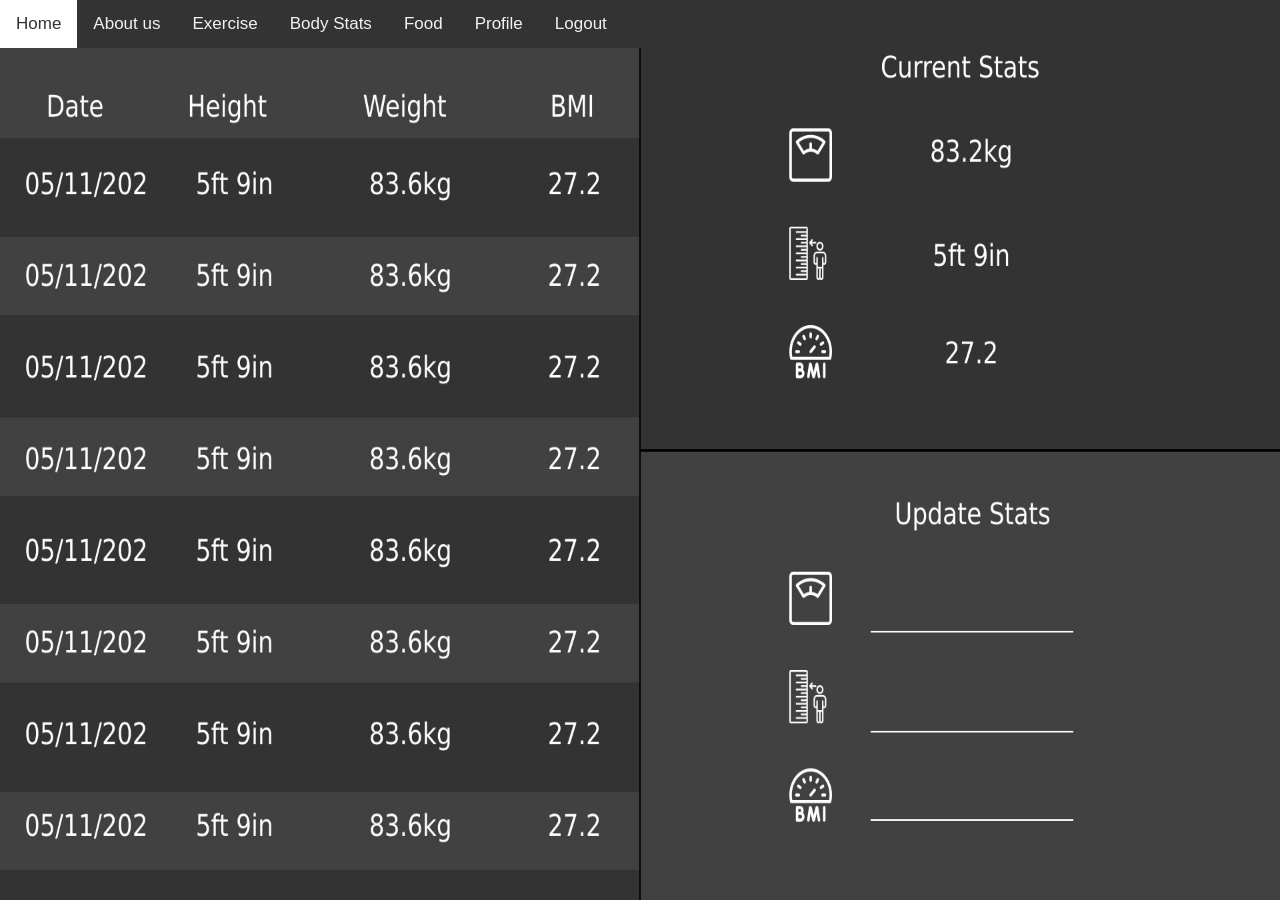
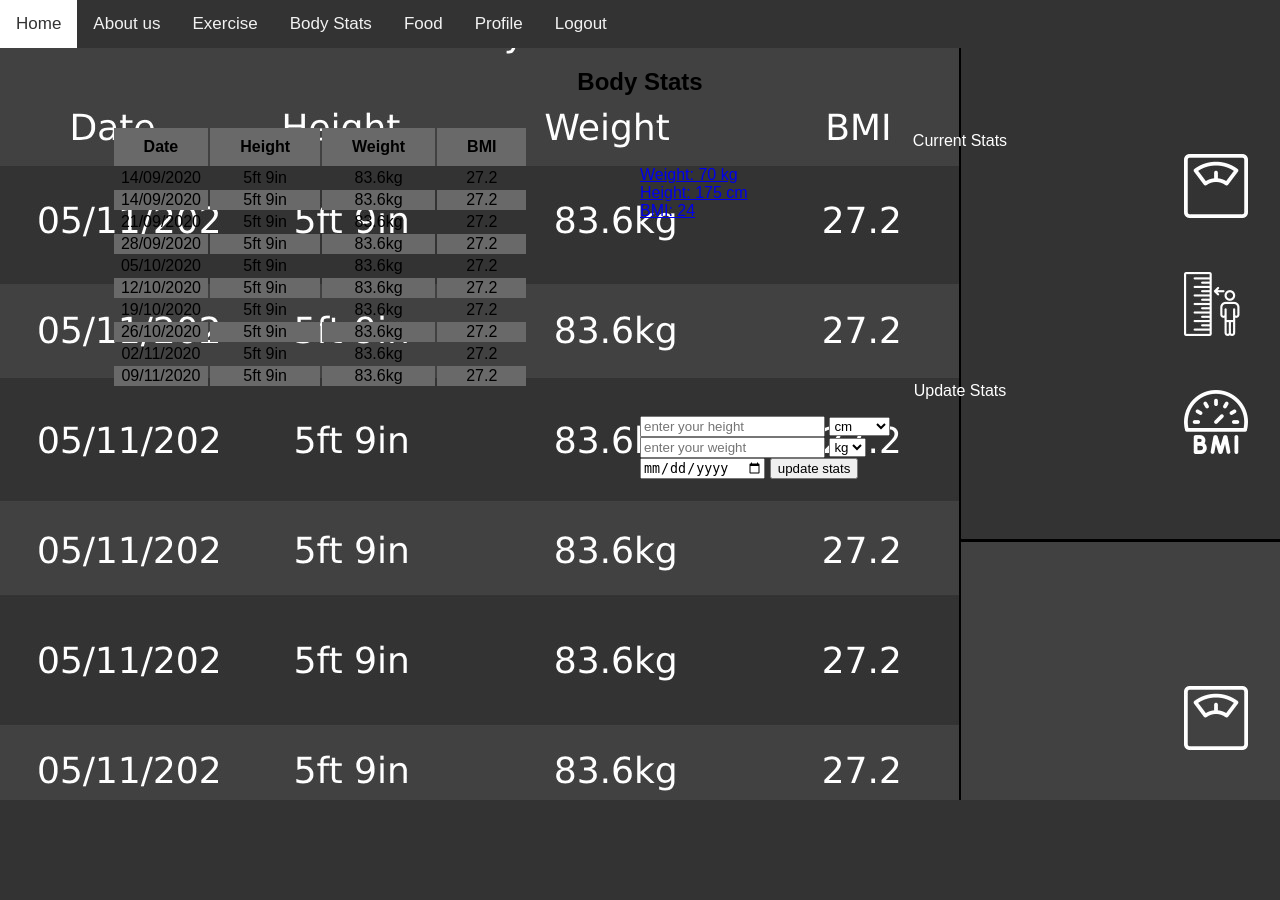
Before and after one commit to Group-21-Software-engineering-project/group21-fitnesswebapp, a Django app: page /bodyStats/ in a window 1280 px wide. After the commit the page ends 800 px from the top, so only its background shows below. Run offline with Django 3.2, Linux system fonts and the light colour scheme.

Commit message:
Added comments and css to profile and body stats

```diff
--- a/fitnesswebapp/myproject/bodyStats/templates/bodyStats/bodyStatsHome.html
+++ b/fitnesswebapp/myproject/bodyStats/templates/bodyStats/bodyStatsHome.html
@@ -1,7 +1,7 @@
 {% extends "bodyStats/bodyStatsBase.html"%}
 {% block content %}
 
-<style>
+<!-- <style>
     body {
                 background-image: url(../static/home/images/tempBodyStats.jpg);
                 background-repeat: no-repeat;
@@ -9,15 +9,16 @@
                 height: 900px;
                 background-size: 100% 100%;
     }
-</style>
+</style> -->
 
 <!-- UNCOMMENT WHEN COMPLETE!! -->
 
-<!-- <div id="content">
-
+<div id="content">
+    <h1>Body Stats</h1>
+    <!-- Table Div -->
     <div id="tableDivL">
         <table id="table">
-            <tr>
+            <tr id="tableHeader">
                 <th>Date</th>
                 <th>Height</th>
                 <th>Weight</th>
@@ -31,7 +32,7 @@
                 <td>27.2</td>
             </tr>
 
-            <tr>
+            <tr id="ar">
                 <td>14/09/2020</td>
                 <td>5ft 9in</td>
                 <td>83.6kg</td>
@@ -45,7 +46,7 @@
                 <td>27.2</td>
             </tr>
 
-            <tr>
+            <tr id="ar">
                 <td>28/09/2020</td>
                 <td>5ft 9in</td>
                 <td>83.6kg</td>
@@ -59,7 +60,7 @@
                 <td>27.2</td>
             </tr>
 
-            <tr>
+            <tr id="ar">
                 <td>12/10/2020</td>
                 <td>5ft 9in</td>
                 <td>83.6kg</td>
@@ -73,7 +74,7 @@
                 <td>27.2</td>
             </tr>
 
-            <tr>
+            <tr id="ar">
                 <td>26/10/2020</td>
                 <td>5ft 9in</td>
                 <td>83.6kg</td>
@@ -87,7 +88,7 @@
                 <td>27.2</td>
             </tr>
 
-            <tr>
+            <tr id="ar">
                 <td>09/11/2020</td>
                 <td>5ft 9in</td>
                 <td>83.6kg</td>
@@ -96,33 +97,97 @@
         </table>
     </div>
 
-
+    <!-- Current Stats -->
     <div class="bodyStats" id="bodyStatsTR">
-        <h2 class="title">Current stats</h2>
+        <p id="currentStats">Current Stats</p>
+        <!-- Weight -->
         <a class="subTitle" id="currentWeight" href="{% url 'bodyStatsHistoryWeight-page' %}">Weight: 70 kg</a><br>
+        <!-- Height -->
         <a class="subTitle" id="currentHeight" href="{% url 'bodyStatsHistoryHeight-page' %}">Height: 175 cm</a><br>
+        <!-- BMI -->
         <a class="subTitle" href="{% url 'bodyStatsHistoryBMI-page' %}">BMI: 24</a><br>
     </div>
 
+    <!-- Update Body Stats -->
     <div class="inputBodyStats" id="inputBodyStatsBR">
-        <h2 class="title">Update your body stats</h2>
+        <p id="updateStats">Update Stats</p>
         <form class="updateBodyStats" id="updateBodyStats" method="POST">
+            <!-- Height Input -->
             <input type="number" placeholder="enter your height" name="bodyStatHeight" id="bodyStatHeight" required>
             <select name="unitHeight" id="unitHeight">
                 <option value="cm">cm</option>
                 <option value="inches">inches</option>
             </select><br>
+            <!-- Weight Input -->
             <input type="number" placeholder="enter your weight" name="bodyStatWeight" id="bodyStatWeight">
             <select name="unitWeight" id="unitWeight">
                 <option value="kg">kg</option>
                 <option value="lb">lb</option>
             </select><br>
+            <!-- Date Input -->
             <input type="date" placeholder="date" name="bodyStatDate" id="bodyStatDate" min="1970-01-01" max="2021-06-31" required>
             <button type="button" name="bodyStatsUpdate" value="submit" onclick="updateUserBodyStats()">update stats</button>
             <br><br>
         </form>
     </div>
-</div> -->
+</div>
 
+<style>
+    body {
+        background-color: #393939;
+        width: 100%;
+        height: 750px;
+        margin: 0px auto;
+    }
+
+    h1 {
+        text-align: center;
+    }
+
+    #tableDivL {
+        float: left;
+        width: 50%;
+        height: 500px;
+    }
+
+    #table {
+        text-align: center;
+        margin: 10px auto;
+    }
+
+    #tableHeader {
+        background-color: #696969;
+    }
+
+    th {
+        padding: 10px 30px;
+    }
+
+    #ar {
+        background-color: #696969;
+    }
+
+    #bodyStatsTR {
+        float: right;
+        width: 50%;
+        height: 250px;
+    }
+
+    #currentStats {
+        color: white;
+        text-align: center;
+    }
+
+    #inputBodyStatsBR {
+        width: 50%;
+        float: right;
+        height: 250px;
+    }
+
+    #updateStats {
+        color: white;
+        text-align: center;
+    }
+</style>
 
 {% endblock content %}
```
Also changed, not shown: fitnesswebapp/myproject/users/templates/users/profile.html (+3 -46 lines).
